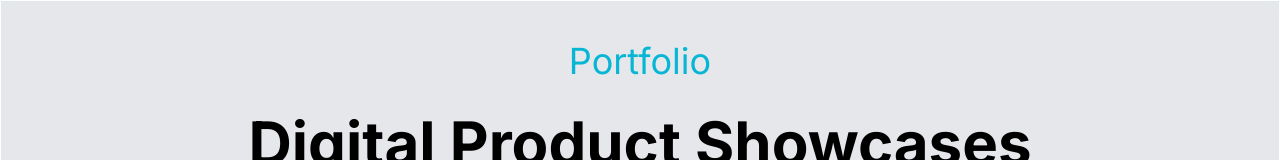
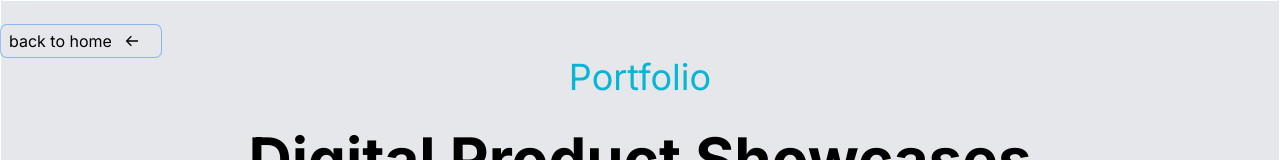
Before and after one commit to Abdulahadahmadi/codewithahad, a Next.js app: page /projects in a window 1280 px wide. Shown: the top 160 px of the page. Built offline with nearby package versions, Linux system fonts and the light colour scheme.

Commit message:
add new image

```diff
--- a/src/app/projects/page.tsx
+++ b/src/app/projects/page.tsx
@@ -1,5 +1,7 @@
 import React from 'react'
 import PortfolioItem from '../components/PortfolioItem';
+import Link from 'next/link';
+import { BiArrowBack } from 'react-icons/bi';
 
 const page = () => {
 
@@ -7,13 +9,13 @@ const page = () => {
     {
       title: 'Project 1',
       description: 'This is the description for Project 1.',
-      image: 'https://encrypted-tbn0.gstatic.com/images?q=tbn:ANd9GcRfrqh6s5bj9LqOjrGADEHgabFzaIZKskD1xg&usqp=CAU',
+      image: 'https://media.licdn.com/dms/image/C4D22AQFKiDlJUoUT2g/feedshare-shrink_800/0/1674668981057?e=1694649600&v=beta&t=shJFYPBeyyZAEOW_ufwnGx_F2ipIkZeEsBqfBXlprGM',
       link: 'https://jobs.af',
     },
     {
       title: 'Project 2',
       description: 'This is the description for Project 2.',
-      image: 'https://encrypted-tbn0.gstatic.com/images?q=tbn:ANd9GcRY3Q54FgNW2x2Rp9oY70DjRT6NDlCHomynOt2NyRvpow&s',
+      image: 'https://github.com/Abdulahadahmadi/admin-dashboard/raw/main/public/assets/screenshots/pic-1.png',
       link: 'https://jobs.af',
     },
     {
@@ -27,7 +29,13 @@ const page = () => {
   ];
 
   return (
-    <div className='w-full bg-gray-200 py-10'>
+    <div className='w-full bg-gray-200 py-6'>
+      <div className='flex flex-row-reverse justify-end items-end gap-2 ring-1 rounded-md px-2 py-1 w-36 md:w-40 hover:cursor-pointer hover:bg-cyan-500 hover:text-white'>
+          <Link href='/' passHref className='flex flex-row justify-center items-center gap-1 md:gap-3'>
+          <span>back to home</span>
+              <BiArrowBack />
+          </Link>
+      </div>
       <h1 className='text-xl md:text-2xl lg:text-4xl text-cyan-500 text-center'>Portfolio</h1>
       <p className='text-2xl md:text-4xl lg:text-6xl text-center font-bold my-8'>Digital Product Showcases</p>
       <section className='flex flex-row justify-center gap-2 md:gap-4'>
```
